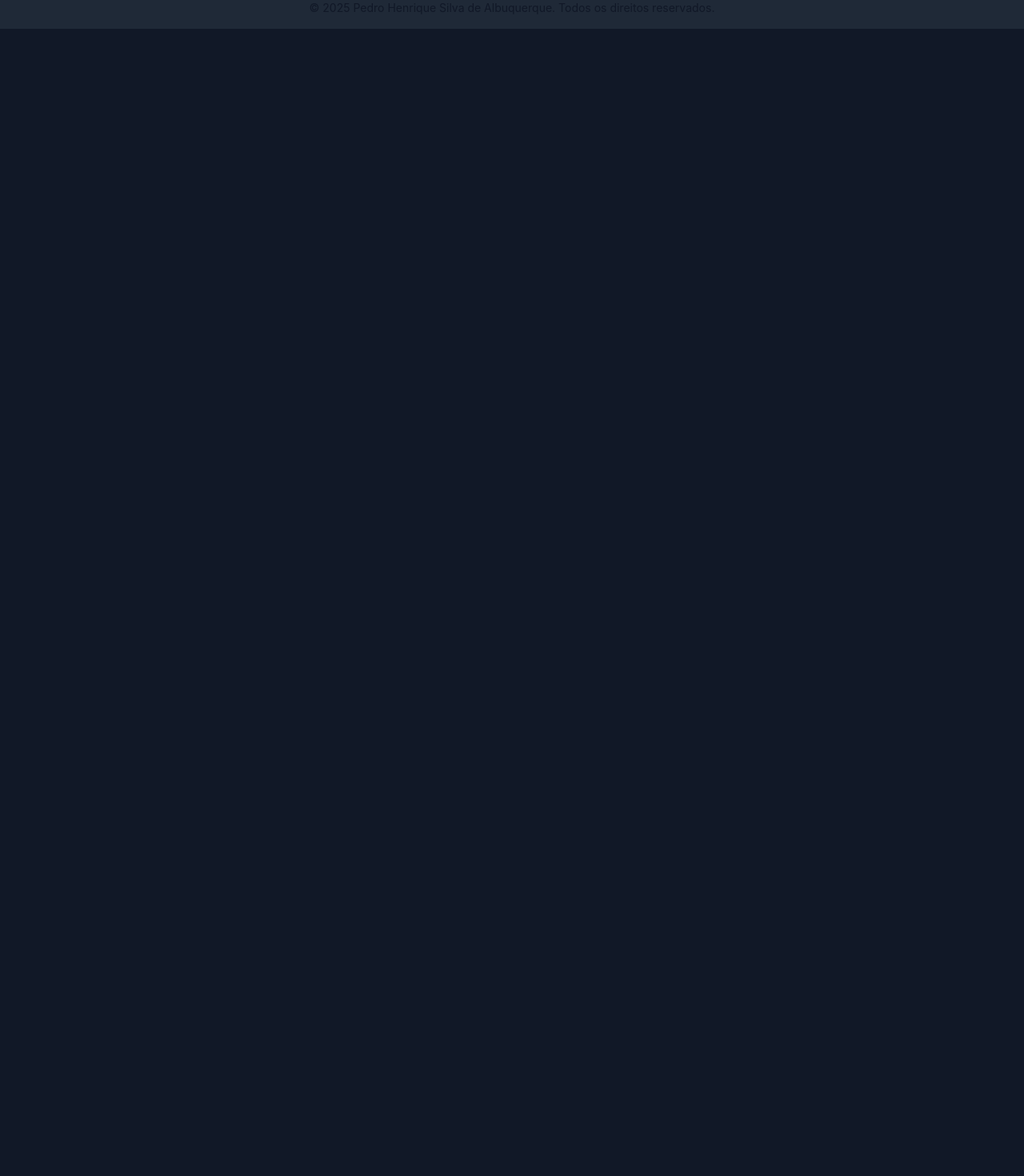
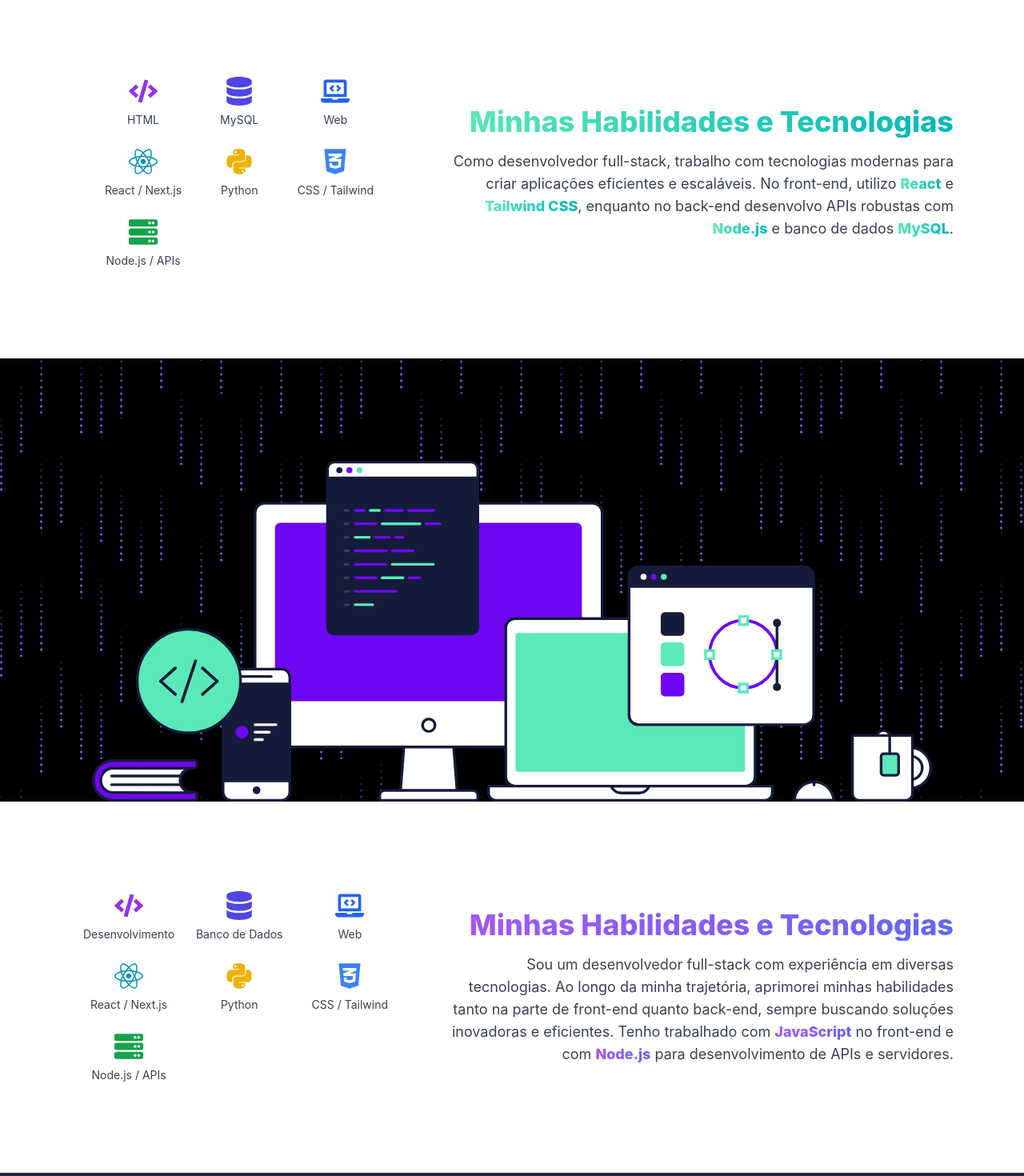
Before and after one commit to Dropez7/Portifolio, a Next.js app: page / in a window 1280 px wide. Shown: the part 1520-2990 px from the top of the page at 80% size. Before the commit the page ends 1556 px from the top, so only its background shows below. Built offline with nearby package versions, Linux system fonts and the light colour scheme.

Commit message:
Added Skills and nearby the Project's section

```diff
--- a/src/app/globals.css
+++ b/src/app/globals.css
@@ -27,6 +27,15 @@ body {
   font-family: 'JetBrains Mono', monospace;
 
 }
+
+.enfasegradientpurple {
+  @apply font-extrabold bg-gradient-to-r from-purple-500 to-indigo-500 bg-clip-text text-transparent leading-tight;
+}
+
+.enfasegradientcian{
+  @apply font-extrabold bg-gradient-to-r from-[#5BE9B9] to-[#03b8b8] text-transparent bg-clip-text leading-tight;
+}
+
 .backintroduction::after{
   content: "";
   position: absolute;
--- a/src/app/page.tsx
+++ b/src/app/page.tsx
@@ -1,5 +1,7 @@
 import React from "react";
 import About from "../components/About";
+import Skills from "../components/Skills";
+import Projects from "../components/Projects";
 
 export default function Home() {
   return (
@@ -19,6 +21,12 @@ export default function Home() {
 
       {/* Seção “Sobre mim” logo abaixo, sem espaçamento lateral */}
       <About />
+
+      {/* Seção “Habilidades” */}
+      <Skills />
+
+      {/* Seção “Projetos” */}
+      <Projects />
     </>
   );
 }
--- a/src/components/About.tsx
+++ b/src/components/About.tsx
@@ -12,7 +12,7 @@ const About = () => {
       <div className="max-w-6xl mx-auto grid grid-cols-1 md:grid-cols-[3fr_2fr] gap-12 items-center px-6">
         {/* Lado esquerdo (Texto) */}
         <div>
-          <h1 className="text-4xl md:text-5xl font-extrabold bg-gradient-to-r from-purple-500 to-indigo-500 bg-clip-text text-transparent leading-tight">
+          <h1 className="text-4xl md:text-5xl enfasegradientpurple">
             Desenvolver software não é só sobre código, é sobre criar
             oportunidades e concretizar sonhos.
           </h1>
--- /dev/null
+++ b/src/components/Projects.tsx
@@ -0,0 +1,90 @@
+import {
+    FaCode,
+    FaDatabase,
+    FaLaptopCode,
+    FaReact,
+    FaPython,
+    FaCss3Alt,
+    FaServer,
+} from "react-icons/fa";
+import Image from "next/image";
+
+const Projects = () => {
+    return (
+        <>
+            <Image
+                src="/images/hero-devices.svg"
+                width={1050}
+                height={150}
+                alt="PC"
+                className="relative z-10 mt-32 mx-auto block"
+            />
+            <section className="w-full bg-white text-mpurple py-28 relative z-10">
+                <div className="max-w-6xl mx-auto grid grid-cols-1 md:grid-cols-[2fr_3fr] gap-12 items-center px-6">
+                    {/* Lado Esquerdo (Ícones representando habilidades) */}
+                    <div className="flex flex-col items-center space-y-6">
+                        {/* Ícones representando habilidades */}
+                        <div className="grid grid-cols-3 gap-6">
+                            <div className="flex flex-col items-center">
+                                <FaCode className="text-4xl text-purple-600" />
+                                <span className="text-sm text-gray-700 mt-2">
+                                    Desenvolvimento
+                                </span>
+                            </div>
+                            <div className="flex flex-col items-center">
+                                <FaDatabase className="text-4xl text-indigo-600" />
+                                <span className="text-sm text-gray-700 mt-2">
+                                    Banco de Dados
+                                </span>
+                            </div>
+                            <div className="flex flex-col items-center">
+                                <FaLaptopCode className="text-4xl text-blue-600" />
+                                <span className="text-sm text-gray-700 mt-2">Web</span>
+                            </div>
+                            <div className="flex flex-col items-center">
+                                <FaReact className="text-4xl text-cyan-600" />
+                                <span className="text-sm text-gray-700 mt-2">
+                                    React / Next.js
+                                </span>
+                            </div>
+                            <div className="flex flex-col items-center">
+                                <FaPython className="text-4xl text-yellow-500" />
+                                <span className="text-sm text-gray-700 mt-2">Python</span>
+                            </div>
+                            <div className="flex flex-col items-center">
+                                <FaCss3Alt className="text-4xl text-blue-500" />
+                                <span className="text-sm text-gray-700 mt-2">
+                                    CSS / Tailwind
+                                </span>
+                            </div>
+                            <div className="flex flex-col items-center">
+                                <FaServer className="text-4xl text-green-600" />
+                                <span className="text-sm text-gray-700 mt-2">
+                                    Node.js / APIs
+                                </span>
+                            </div>
+                        </div>
+                    </div>
+
+                    {/* Lado Direito (Texto) */}
+                    <div className="text-right">
+                        <h2 className="text-3xl md:text-4xl enfasegradientpurple">
+                            Minhas Habilidades e Tecnologias
+                        </h2>
+                        <p className="mt-4 text-base md:text-lg text-gray-700">
+                            Sou um desenvolvedor full-stack com experiência em diversas
+                            tecnologias. Ao longo da minha trajetória, aprimorei minhas
+                            habilidades tanto na parte de front-end quanto back-end, sempre
+                            buscando soluções inovadoras e eficientes. Tenho trabalhado com{" "}
+                            <span className="enfasegradientpurple">JavaScript</span> no front-end e
+                            com <span className="enfasegradientpurple">Node.js</span> para
+                            desenvolvimento de APIs e servidores.
+                        </p>
+                    </div>
+                </div>
+            </section>
+        </>
+    );
+};
+
+export default Projects;
--- /dev/null
+++ b/src/components/Skills.tsx
@@ -0,0 +1,50 @@
+import {
+    FaCode,
+    FaDatabase,
+    FaLaptopCode,
+    FaReact,
+    FaPython,
+    FaCss3Alt,
+    FaServer,
+  } from "react-icons/fa";
+
+  const Skills = () => {
+    return (
+      <section className="w-full bg-white text-mblackgray py-28 relative z-10">
+        <div className="max-w-6xl mx-auto grid grid-cols-1 md:grid-cols-[2fr_3fr] gap-12 items-center px-6">
+          {/* Lado Esquerdo (Ícones representando habilidades) */}
+          <div className="flex flex-col items-center space-y-6">
+            <div className="grid grid-cols-3 gap-6">
+              {[
+                { icon: FaCode, label: "HTML", color: "text-purple-600" },
+                { icon: FaDatabase, label: "MySQL", color: "text-indigo-600" },
+                { icon: FaLaptopCode, label: "Web", color: "text-blue-600" },
+                { icon: FaReact, label: "React / Next.js", color: "text-cyan-600" },
+                { icon: FaPython, label: "Python", color: "text-yellow-500" },
+                { icon: FaCss3Alt, label: "CSS / Tailwind", color: "text-blue-500" },
+                { icon: FaServer, label: "Node.js / APIs", color: "text-green-600" },
+              ].map(({ icon: Icon, label, color }, index) => (
+                <div key={index} className="flex flex-col items-center">
+                  <Icon className={`text-4xl ${color}`} />
+                  <span className="text-sm text-gray-700 mt-2">{label}</span>
+                </div>
+              ))}
+            </div>
+          </div>
+
+          {/* Lado Direito (Texto) */}
+          <div className="text-right">
+            <h2 className="text-3xl md:text-4xl enfasegradientcian">
+              Minhas Habilidades e Tecnologias
+            </h2>
+            <p className="mt-4 text-base md:text-lg text-gray-700">
+              Como desenvolvedor full-stack, trabalho com tecnologias modernas para criar aplicações eficientes e escaláveis.
+              No front-end, utilizo <span className="enfasegradientcian">React</span> e <span className="enfasegradientcian">Tailwind CSS</span>, enquanto no back-end desenvolvo APIs robustas com <span className="enfasegradientcian">Node.js</span> e banco de dados <span className="enfasegradientcian">MySQL</span>.
+            </p>
+          </div>
+        </div>
+      </section>
+    );
+  };
+
+  export default Skills;
--- a/tailwind.config.ts
+++ b/tailwind.config.ts
@@ -12,6 +12,8 @@ export default {
         background: "var(--background)",
         foreground: "var(--foreground)",
         mpurple: "#6d63f8",
+        mcian: "#5BE9B9",
+        mblackgray: "#1E1E2E",
       },
     },
     fontFamily:
```
Also changed, not shown: public/images/hero-devices.svg (added).
